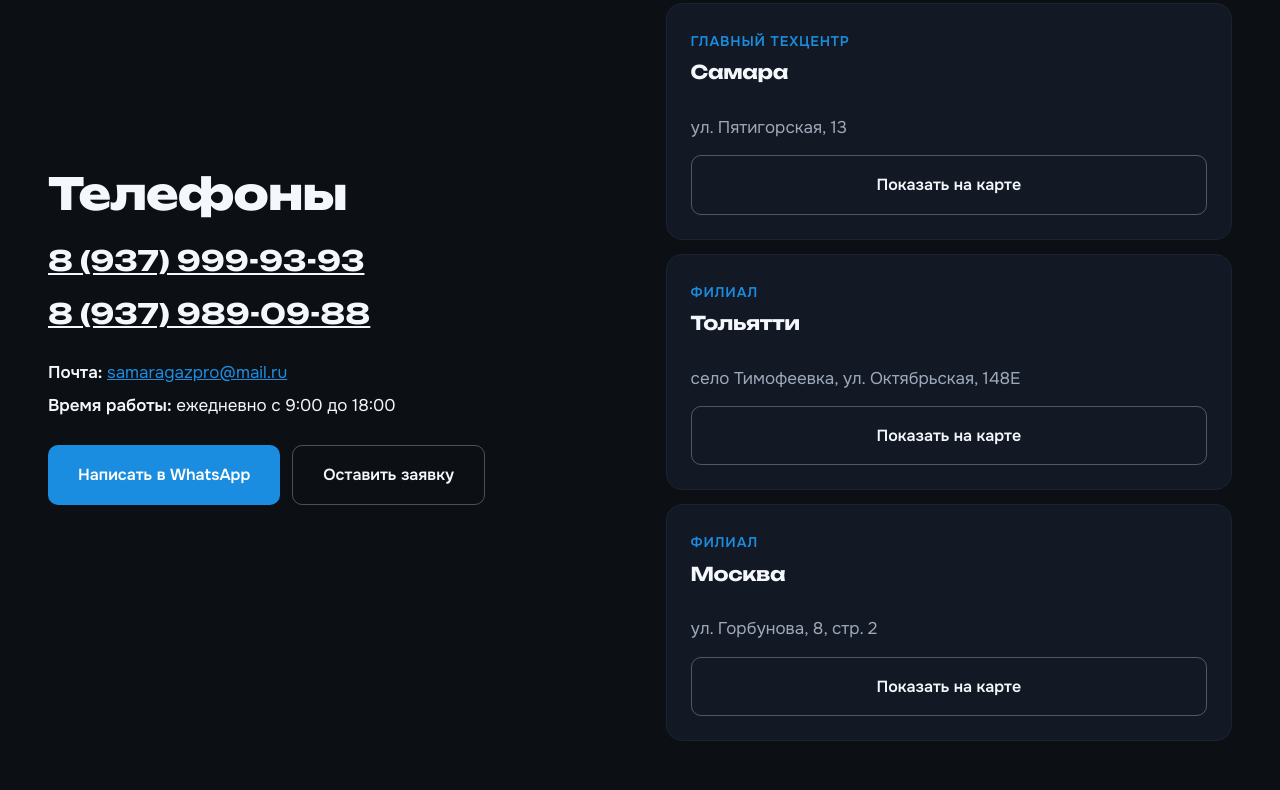
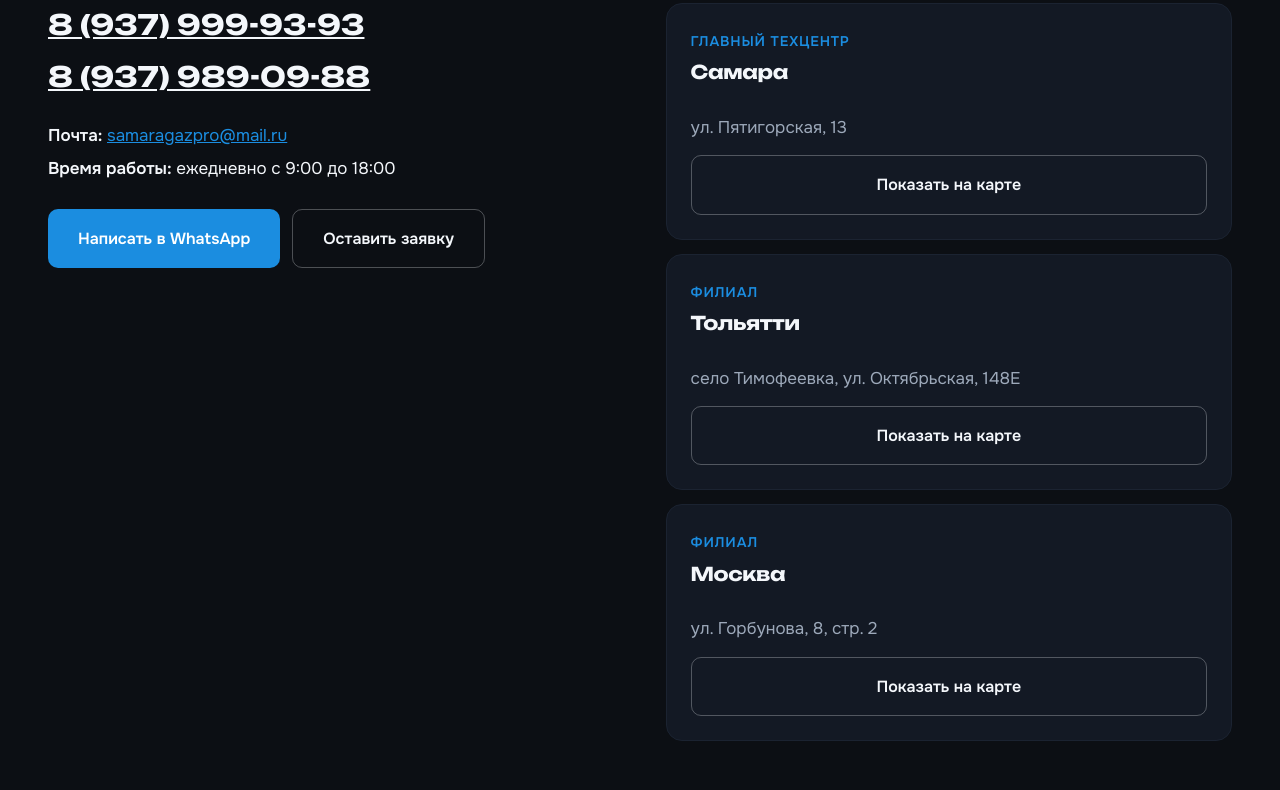
Before and after one commit to ledaomy26-hash/gazavtoprofi, a plain HTML site: page kontakty.html in a window 1280 px wide. Shown: the part 608-1398 px from the top of the page. Drawn offline with Linux system fonts and the light colour scheme.

Commit message:
Контакты и «О компании»: колонки по верхнему краю
Co-Authored-By: Claude Opus 5 (1M context) <noreply@anthropic.com>

```diff
--- a/css/style.css
+++ b/css/style.css
@@ -822,3 +822,7 @@ input[type="range"]::-moz-range-thumb{
 
 /* «Отправить в WhatsApp» ломалось на две строки и кнопка выглядела кривой. */
 .forma__knopki .knopka{white-space:nowrap;padding-inline:22px}
+
+/* Где в колонках текст разной длины, центрирование разводит их по вертикали
+   и колонки выглядят несвязанными — там равняем по верху. */
+.dvoyka--verh{align-items:start}
--- a/kontakty.html
+++ b/kontakty.html
@@ -85,7 +85,7 @@
 </div>
 
 <section>
-  <div class="obolochka dvoyka">
+  <div class="obolochka dvoyka dvoyka--verh">
     <div>
       <h2 style="margin-top:0">Телефоны</h2>
       <p class="podval__tel" style="font-size:26px;margin-bottom:8px">
```
Also changed, not shown: o-kompanii.html (+1 -1 lines).
